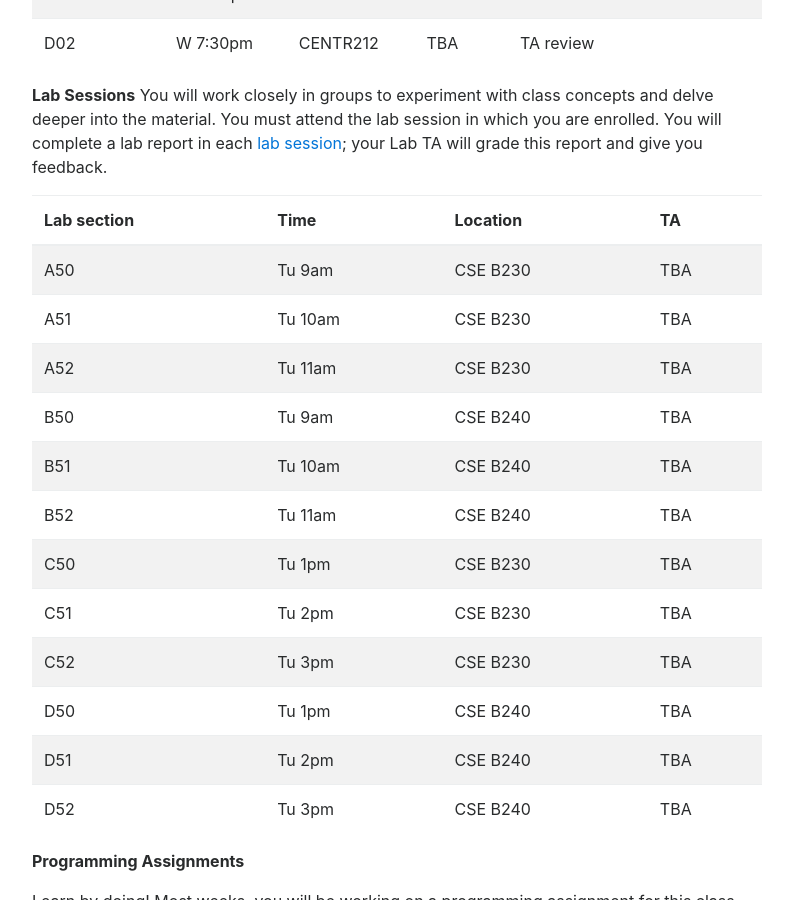
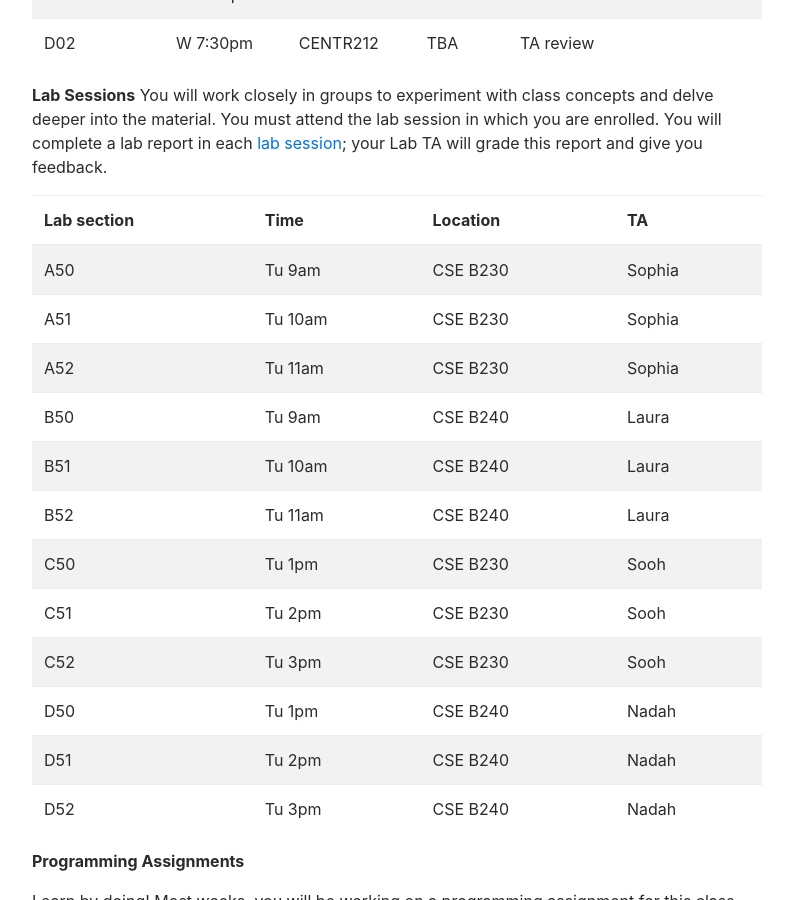
Before and after one commit to ucsd-cse8a-f18/ucsd-cse8a-f18.github.io, a Jekyll site: the page built from index.md, in a window 1280 px wide and 900 px high, scrolled down 2030 px. Shown: the whole window, without its empty margins (243-1036 px from the left). Built offline with Jekyll 4.4.1, drawn with Linux system fonts in a browser that asks for light colours; nearby versions of some CDN libraries.

Commit message:
lab assignmnets

```diff
--- a/index.md
+++ b/index.md
@@ -97,40 +97,40 @@ your Lab TA will grade  this report and give you feedback.
   </tr>
 </thead>
 <tr>
-  <td> A50 </td><td>Tu 9am </td><td>CSE B230 </td><td>TBA</td>
+  <td> A50 </td><td>Tu 9am </td><td>CSE B230 </td><td>Sophia</td>
 </tr>
 <tr>
-  <td> A51 </td><td>Tu 10am </td><td>CSE B230 </td><td>TBA</td>
+  <td> A51 </td><td>Tu 10am </td><td>CSE B230 </td><td>Sophia</td>
 </tr>
 <tr>
-  <td> A52 </td><td>Tu 11am </td><td>CSE B230 </td><td>TBA</td>
+  <td> A52 </td><td>Tu 11am </td><td>CSE B230 </td><td>Sophia</td>
 </tr>
 <tr>
-  <td> B50 </td><td>Tu 9am </td><td>CSE B240 </td><td>TBA</td>
+  <td> B50 </td><td>Tu 9am </td><td>CSE B240 </td><td>Laura</td>
 </tr>
 <tr>
-  <td> B51 </td><td>Tu 10am </td><td>CSE B240 </td><td>TBA</td>
+  <td> B51 </td><td>Tu 10am </td><td>CSE B240 </td><td>Laura</td>
 </tr>
 <tr>
-  <td> B52 </td><td>Tu 11am </td><td>CSE B240 </td><td>TBA</td>
+  <td> B52 </td><td>Tu 11am </td><td>CSE B240 </td><td>Laura</td>
 </tr>
 <tr>
-  <td> C50 </td><td>Tu 1pm </td><td>CSE B230 </td><td>TBA</td>
+  <td> C50 </td><td>Tu 1pm </td><td>CSE B230 </td><td>Sooh</td>
 </tr>
 <tr>
-  <td> C51 </td><td>Tu 2pm </td><td>CSE B230 </td><td>TBA</td>
+  <td> C51 </td><td>Tu 2pm </td><td>CSE B230 </td><td>Sooh</td>
 </tr>
 <tr>
-  <td> C52 </td><td>Tu 3pm </td><td>CSE B230 </td><td>TBA</td>
+  <td> C52 </td><td>Tu 3pm </td><td>CSE B230 </td><td>Sooh</td>
 </tr>
 <tr>
-  <td> D50 </td><td>Tu 1pm </td><td>CSE B240 </td><td>TBA</td>
+  <td> D50 </td><td>Tu 1pm </td><td>CSE B240 </td><td>Nadah</td>
 </tr>
 <tr>
-  <td> D51 </td><td>Tu 2pm </td><td>CSE B240 </td><td>TBA</td>
+  <td> D51 </td><td>Tu 2pm </td><td>CSE B240 </td><td>Nadah</td>
 </tr>
 <tr>
-  <td> D52 </td><td>Tu 3pm </td><td>CSE B240 </td><td>TBA</td>
+  <td> D52 </td><td>Tu 3pm </td><td>CSE B240 </td><td>Nadah</td>
 </tr>
 </table>
 
```
